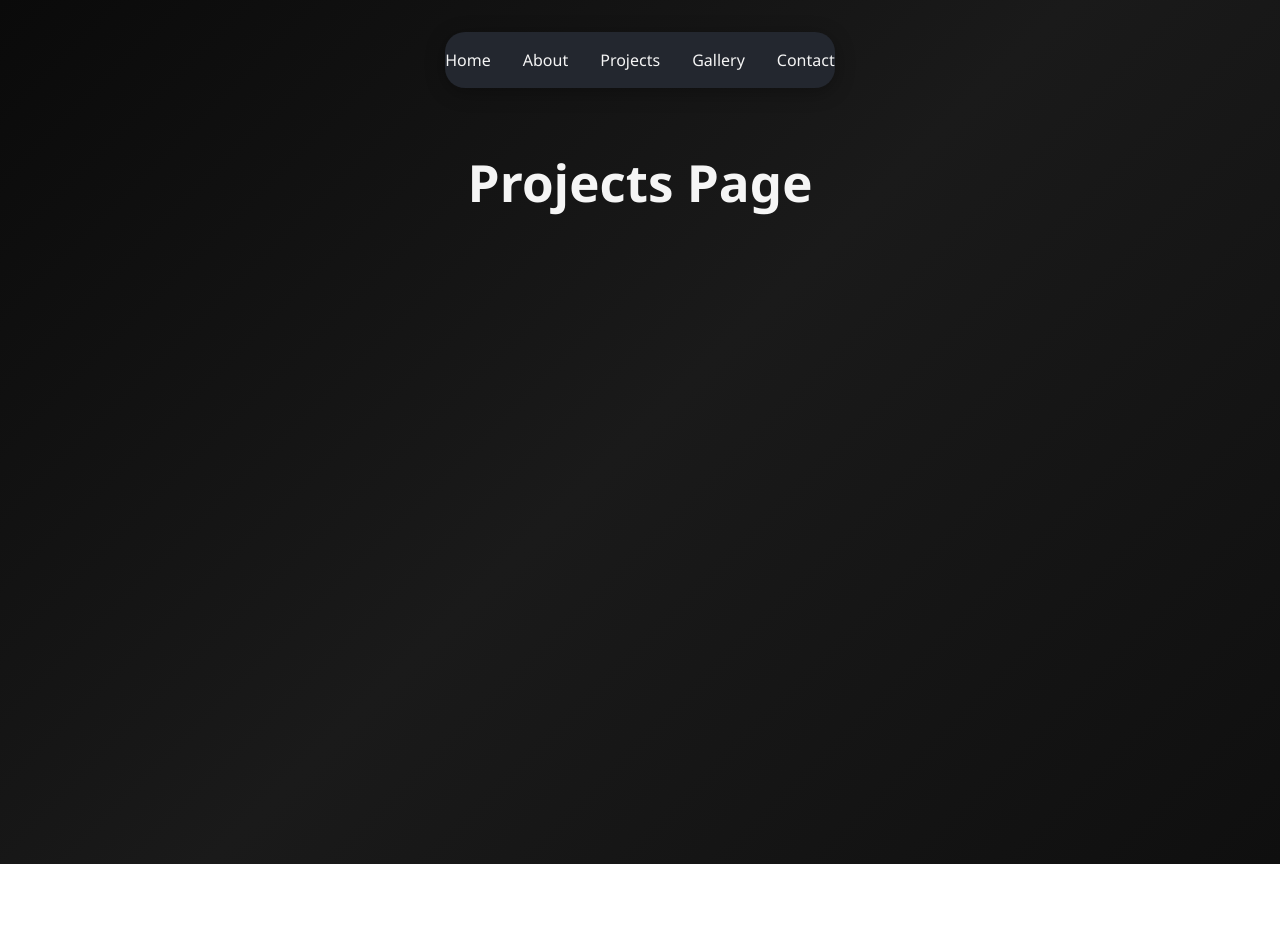
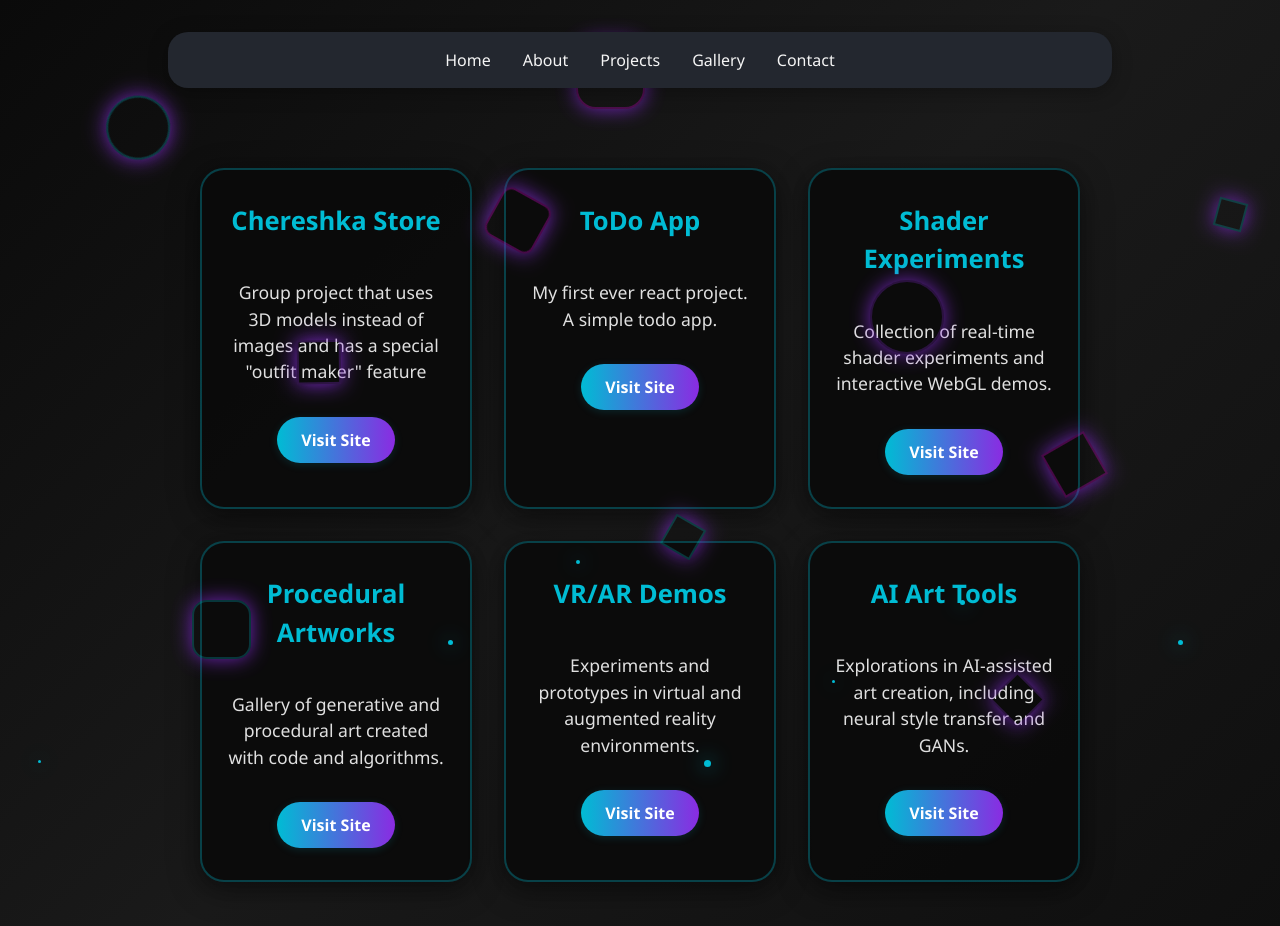
Before and after one commit to TheFounder17/Portfolio-Website, a React (Vite) app: page /Portfolio-Website/projects in a window 1280 px wide. Shown: the top 926 px of the page. Before the commit the page ends 864 px from the top, so only its background shows below. Built offline with nearby package versions, Linux system fonts and the light colour scheme.

Commit message:
began working on the projects

```diff
--- a/src/App.css
+++ b/src/App.css
@@ -32,90 +32,114 @@ body::before {
   width: 100%;
   height: 100%;
   pointer-events: none;
-  z-index: -1;
+  z-index: 1;
 }
 
 .particle {
   position: absolute;
-  background: rgba(0, 188, 212, 0.8);
+  background: #00bcd4;
   border-radius: 50%;
   animation: float 6s ease-in-out infinite;
-  box-shadow: 0 0 10px rgba(0, 188, 212, 0.5);
+  box-shadow: 0 0 20px #00bcd4;
 }
 
 .particle:nth-child(1) {
   width: 4px;
   height: 4px;
-  left: 10%;
-  top: 80%;
+  left: 5%;
+  top: 85%;
   animation-delay: 0s;
-  animation-duration: 8s;
+  animation-duration: 14s;
 }
 
 .particle:nth-child(2) {
   width: 6px;
   height: 6px;
-  left: 20%;
-  top: 70%;
+  left: 15%;
+  top: 75%;
   animation-delay: 2s;
-  animation-duration: 10s;
+  animation-duration: 14s;
 }
 
 .particle:nth-child(3) {
   width: 3px;
   height: 3px;
-  left: 30%;
+  left: 25%;
   top: 90%;
   animation-delay: 4s;
-  animation-duration: 7s;
+  animation-duration: 14s;
 }
 
 .particle:nth-child(4) {
   width: 5px;
   height: 5px;
-  left: 40%;
-  animation-delay: 1s;
-  animation-duration: 9s;
+  left: 35%;
+  top: 80%;
+  animation-delay: 6s;
+  animation-duration: 14s;
 }
 
 .particle:nth-child(5) {
   width: 4px;
   height: 4px;
-  left: 50%;
-  animation-delay: 3s;
-  animation-duration: 6s;
+  left: 45%;
+  top: 70%;
+  animation-delay: 8s;
+  animation-duration: 14s;
 }
 
 .particle:nth-child(6) {
   width: 7px;
   height: 7px;
-  left: 60%;
-  animation-delay: 5s;
-  animation-duration: 11s;
+  left: 55%;
+  top: 95%;
+  animation-delay: 10s;
+  animation-duration: 14s;
 }
 
 .particle:nth-child(7) {
   width: 3px;
   height: 3px;
-  left: 70%;
-  animation-delay: 2s;
-  animation-duration: 8s;
+  left: 65%;
+  top: 85%;
+  animation-delay: 12s;
+  animation-duration: 14s;
 }
 
 .particle:nth-child(8) {
   width: 5px;
   height: 5px;
-  left: 80%;
-  animation-delay: 4s;
-  animation-duration: 10s;
+  left: 75%;
+  top: 75%;
+  animation-delay: 14s;
+  animation-duration: 14s;
 }
 
 .particle:nth-child(9) {
   width: 4px;
   height: 4px;
-  left: 90%;
-  animation-delay: 1s;
-  animation-duration: 7s;
+  left: 85%;
+  top: 90%;
+  animation-delay: 5s;
+  animation-duration: 14s;
+}
+
+.particle:nth-child(10) {
+  width: 5px;
+  height: 5px;
+  left: 92%;
+  top: 80%;
+  animation-delay: 7s;
+  animation-duration: 14s;
+}
+
+.particle:nth-child(11) {
+  width: 3px;
+  height: 3px;
+  left: 3%;
+  top: 95%;
+  animation-delay: 9s;
+  animation-duration: 14s;
 }
 
 /* Floating geometric shapes */
@@ -126,14 +150,14 @@ body::before {
   width: 100%;
   height: 100%;
   pointer-events: none;
-  z-index: -1;
+  z-index: 1;
 }
 
 .shape {
   position: absolute;
-  opacity: 0.3;
+  opacity: 0.8;
   animation: float-slow 15s ease-in-out infinite;
-  box-shadow: 0 0 15px rgba(0, 188, 212, 0.3);
+  box-shadow: 0 0 20px #8a2be2;
 }
 
 .shape:nth-child(1) {
@@ -141,8 +165,8 @@ body::before {
   height: 60px;
   border: 2px solid rgba(0, 188, 212, 0.3);
   border-radius: 50%;
-  left: 15%;
-  top: 20%;
+  left: 8%;
+  top: 15%;
   animation-delay: 0s;
 }
 
@@ -151,9 +175,9 @@ body::before {
   height: 40px;
   border: 2px solid rgba(138, 43, 226, 0.3);
   transform: rotate(45deg);
-  left: 25%;
-  top: 60%;
-  animation-delay: 5s;
+  left: 22%;
+  top: 45%;
+  animation-delay: 2s;
 }
 
 .shape:nth-child(3) {
@@ -161,8 +185,9 @@ body::before {
   height: 50px;
   border: 2px solid rgba(255, 0, 255, 0.3);
   border-radius: 10px;
-  left: 35%;
-  animation-delay: 10s;
+  left: 38%;
+  top: 25%;
+  animation-delay: 4s;
 }
 
 .shape:nth-child(4) {
@@ -170,8 +195,9 @@ body::before {
   height: 30px;
   border: 2px solid rgba(0, 188, 212, 0.3);
   transform: rotate(30deg);
-  left: 45%;
-  animation-delay: 3s;
+  left: 52%;
+  top: 65%;
+  animation-delay: 6s;
 }
 
 .shape:nth-child(5) {
@@ -179,7 +205,8 @@ body::before {
   height: 70px;
   border: 2px solid rgba(138, 43, 226, 0.3);
   border-radius: 50%;
-  left: 55%;
+  left: 68%;
+  top: 35%;
   animation-delay: 8s;
 }
 
@@ -188,8 +215,9 @@ body::before {
   height: 45px;
   border: 2px solid rgba(255, 0, 255, 0.3);
   transform: rotate(60deg);
-  left: 65%;
-  animation-delay: 12s;
+  left: 82%;
+  top: 55%;
+  animation-delay: 10s;
 }
 
 .shape:nth-child(7) {
@@ -197,8 +225,9 @@ body::before {
   height: 55px;
   border: 2px solid rgba(0, 188, 212, 0.3);
   border-radius: 15px;
-  left: 75%;
-  animation-delay: 6s;
+  left: 15%;
+  top: 75%;
+  animation-delay: 12s;
 }
 
 .shape:nth-child(8) {
@@ -206,36 +235,84 @@ body::before {
   height: 35px;
   border: 2px solid rgba(138, 43, 226, 0.3);
   transform: rotate(45deg);
-  left: 85%;
-  animation-delay: 9s;
+  left: 78%;
+  top: 85%;
+  animation-delay: 8s;
+}
+
+.shape:nth-child(9) {
+  width: 65px;
+  height: 65px;
+  border: 2px solid rgba(255, 0, 255, 0.3);
+  border-radius: 20px;
+  left: 45%;
+  top: 5%;
+  animation-delay: 10s;
+}
+
+.shape:nth-child(10) {
+  width: 25px;
+  height: 25px;
+  border: 2px solid rgba(0, 188, 212, 0.3);
+  transform: rotate(15deg);
+  left: 95%;
+  top: 25%;
+  animation-delay: 12s;
+}
+
+/* Test element - should be visible */
+.test-element {
+  position: fixed;
+  top: 50px;
+  right: 50px;
+  width: 50px;
+  height: 50px;
+  background: red;
+  z-index: 9999;
 }
 
 /* Animations */
 @keyframes float {
-  0%, 100% {
-    transform: translateY(100vh) rotate(0deg);
+  0% {
+    transform: translateY(100vh) translateX(0px) rotate(0deg);
     opacity: 0;
   }
   10% {
+    opacity: 1;
+  }
+  50% {
+    transform: translateY(50vh) translateX(20px) rotate(180deg);
     opacity: 1;
   }
   90% {
     opacity: 1;
   }
   100% {
-    transform: translateY(-100px) rotate(360deg);
+    transform: translateY(-100px) translateX(-20px) rotate(360deg);
     opacity: 0;
   }
 }
 
 @keyframes float-slow {
-  0%, 100% {
-    transform: translateY(0px) rotate(0deg);
-    opacity: 0.1;
+  0% {
+    transform: translateY(0px) translateX(0px) rotate(0deg);
+    opacity: 0.8;
+  }
+  25% {
+    transform: translateY(-20px) translateX(15px) rotate(90deg);
+    opacity: 0.9;
   }
   50% {
-    transform: translateY(-30px) rotate(180deg);
-    opacity: 0.2;
+    transform: translateY(-30px) translateX(-10px) rotate(180deg);
+    opacity: 0.8;
+  }
+  75% {
+    transform: translateY(-15px) translateX(20px) rotate(270deg);
+    opacity: 0.9;
+  }
+  100% {
+    transform: translateY(0px) translateX(0px) rotate(360deg);
+    opacity: 0.8;
   }
 }
 
@@ -396,6 +473,12 @@ main {
   font-size: 1.4rem;
   color: #e0e0e0;
   max-width: 600px;
+  background: rgba(10, 10, 10, 0.8);
+  padding: 2rem;
+  border-radius: 20px;
+  border: 2px solid rgba(0, 188, 212, 0.3);
+  box-shadow: 0 8px 32px rgba(0, 0, 0, 0.4), 0 4px 16px rgba(0, 0, 0, 0.2);
+  backdrop-filter: blur(10px);
 }
 
 .about-text h2 {
@@ -409,12 +492,79 @@ main {
     gap: 2rem;
     text-align: center;
   }
-  .about-pic {
-    width: 200px;
-    height: 200px;
+
+}
+
+.projects-container {
+  display: flex;
+  justify-content: center;
+  align-items: stretch;
+  gap: 2rem;
+  margin: 3rem 0 0 0;
+  flex-wrap: wrap;
+}
+
+.project-card {
+  background: rgba(10, 10, 10, 0.85);
+  border-radius: 24px;
+  border: 2px solid rgba(0, 188, 212, 0.3);
+  box-shadow: 0 8px 32px rgba(0,0,0,0.4), 0 4px 16px rgba(0,0,0,0.2);
+  padding: 2rem 1.5rem;
+  width: 220px;
+  min-width: 180px;
+  max-width: 220px;
+  display: flex;
+  flex-direction: column;
+  align-items: center;
+  transition: transform 0.2s, box-shadow 0.2s;
+}
+
+.project-card:hover {
+  transform: translateY(-8px) scale(1.03);
+  box-shadow: 0 16px 48px rgba(0,188,212,0.15), 0 8px 32px rgba(0,0,0,0.4);
+  border-color: #00bcd4;
+}
+
+.project-card h2 {
+  margin-top: 0;
+  color: #00bcd4;
+  font-size: 1.6rem;
+}
+
+.project-card p {
+  color: #e0e0e0;
+  font-size: 1.1rem;
+  margin-bottom: 2rem;
+  text-align: center;
+}
+
+.project-btn {
+  display: inline-block;
+  padding: 0.7rem 1.5rem;
+  background: linear-gradient(90deg, #00bcd4 0%, #8a2be2 100%);
+  color: #fff;
+  border: none;
+  border-radius: 999px;
+  font-weight: 600;
+  font-size: 1rem;
+  text-decoration: none;
+  box-shadow: 0 2px 8px rgba(0,188,212,0.15);
+  transition: background 0.2s, transform 0.2s;
+  cursor: pointer;
+}
+
+.project-btn:hover {
+  background: linear-gradient(90deg, #8a2be2 0%, #00bcd4 100%);
+  transform: scale(1.07);
+}
+
+@media (max-width: 1000px) {
+  .projects-container {
+    flex-direction: column;
+    align-items: center;
   }
-  .about-text {
-    font-size: 1.1rem;
+  .project-card {
     max-width: 90vw;
+    width: 100%;
   }
 }
--- a/src/App.jsx
+++ b/src/App.jsx
@@ -20,9 +20,13 @@ function App() {
         <div className="particle"></div>
         <div className="particle"></div>
         <div className="particle"></div>
+        <div className="particle"></div>
+        <div className="particle"></div>
       </div>
 
       <div className="floating-shapes">
+        <div className="shape"></div>
+        <div className="shape"></div>
         <div className="shape"></div>
         <div className="shape"></div>
         <div className="shape"></div>
--- a/src/components/About.jsx
+++ b/src/components/About.jsx
@@ -11,7 +11,7 @@ function About() {
       <div className="about-text">
         <h2>About Me</h2>
         <p>
-          Yo! My name is Martin, I'm a 3D artist, game developer,
+        Hi, I’m Martin — a 3D artist with a passion for hard surface modeling, stylized characters, and turning imagination into game-ready assets. Whether it's building futuristic weapons, detailed environments, or expressive characters, I focus on making every piece not just visually striking, but technically solid and optimized for real-time engines. I blend design, storytelling, and technical skill to create digital art that feels alive — whether for games, animation, or interactive experiences. Welcome to my world.
         </p>
       </div>
     </div>
--- a/src/components/Projects.jsx
+++ b/src/components/Projects.jsx
@@ -1,5 +1,38 @@
 function Projects() {
-  return <h1>Projects Page</h1>
+  return (
+    <div className="projects-container">
+      <div className="project-card">
+        <h2>Chereshka Store</h2>
+        <p>Group project that uses 3D models instead of images and has a special "outfit maker" feature</p>
+        <a href="https://your-3d-portfolio.com" target="_blank" rel="noopener noreferrer" className="project-btn">Visit Site</a>
+      </div>
+      <div className="project-card">
+        <h2>ToDo App</h2>
+        <p>My first ever react project. A simple todo app.</p>
+        <a href="https://thefounder17.github.io/todo-app/" target="_blank" rel="noopener noreferrer" className="project-btn">Visit Site</a>
+      </div>
+      <div className="project-card">
+        <h2>Shader Experiments</h2>
+        <p>Collection of real-time shader experiments and interactive WebGL demos.</p>
+        <a href="https://example.com/shader-experiments" target="_blank" rel="noopener noreferrer" className="project-btn">Visit Site</a>
+      </div>
+      <div className="project-card">
+        <h2>Procedural Artworks</h2>
+        <p>Gallery of generative and procedural art created with code and algorithms.</p>
+        <a href="https://example.com/procedural-artworks" target="_blank" rel="noopener noreferrer" className="project-btn">Visit Site</a>
+      </div>
+      <div className="project-card">
+        <h2>VR/AR Demos</h2>
+        <p>Experiments and prototypes in virtual and augmented reality environments.</p>
+        <a href="https://example.com/vr-ar-demos" target="_blank" rel="noopener noreferrer" className="project-btn">Visit Site</a>
+      </div>
+      <div className="project-card">
+        <h2>AI Art Tools</h2>
+        <p>Explorations in AI-assisted art creation, including neural style transfer and GANs.</p>
+        <a href="https://example.com/ai-art-tools" target="_blank" rel="noopener noreferrer" className="project-btn">Visit Site</a>
+      </div>
+    </div>
+  )
 }
 
 export default Projects
```
